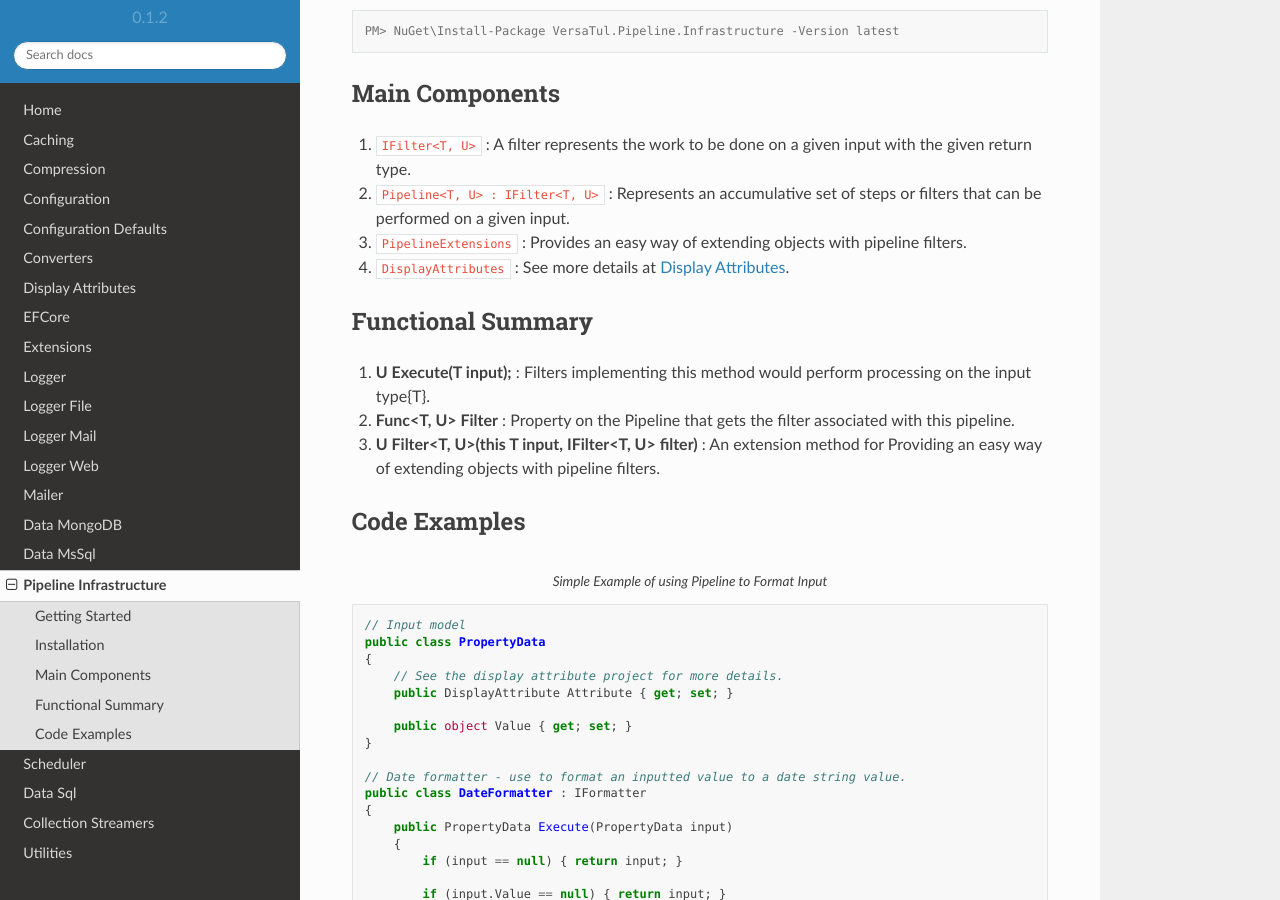
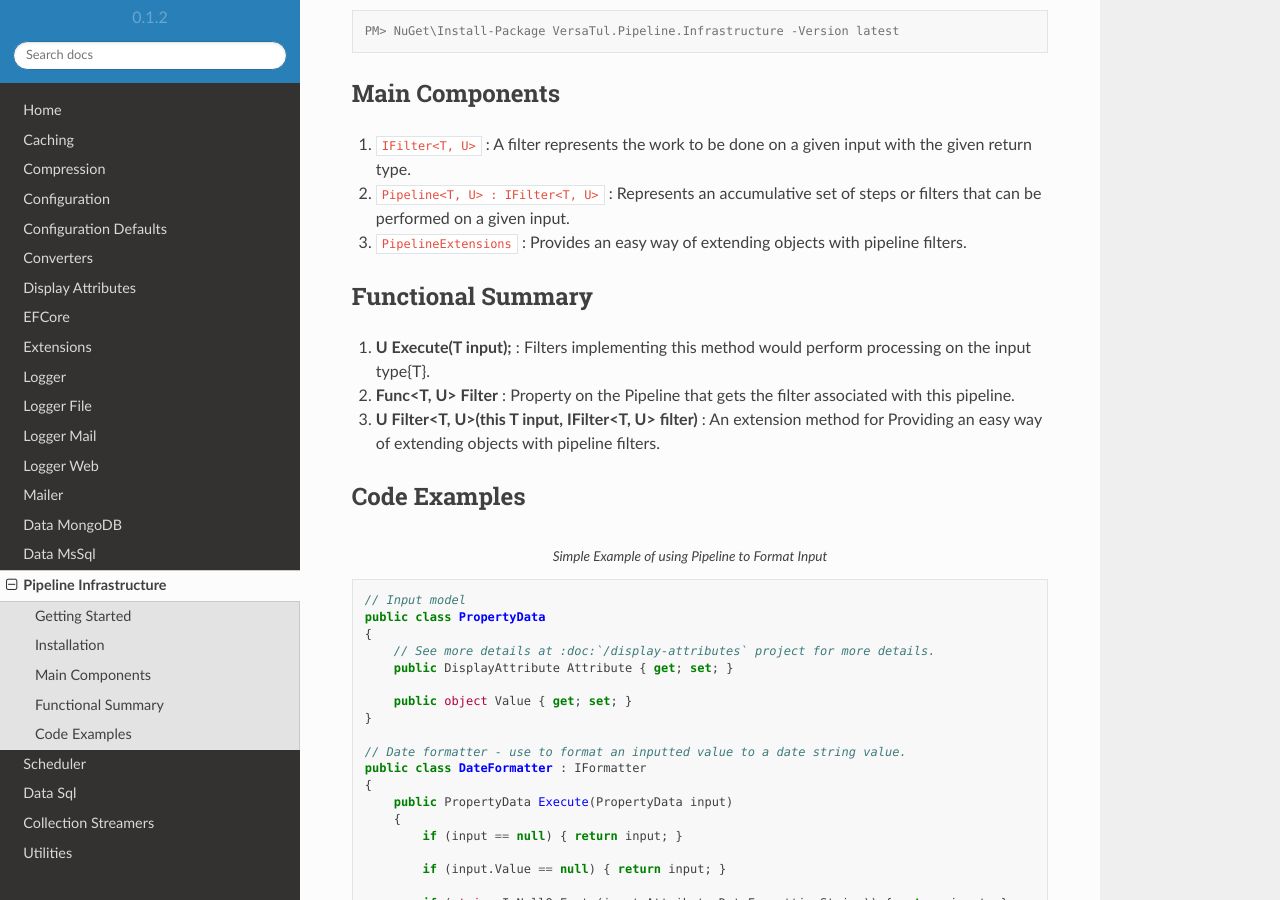
Before and after one commit to BjornWilliams/DocsVersaTul, a Sphinx documentation site: the page built from docs/source/pipeline-infrastructure.rst, in a window 1280 px wide and 900 px high, scrolled down 430 px. Built offline with Sphinx 7.4.7 and the Read the Docs theme 2.0.0, drawn with Linux system fonts in a browser that asks for light colours.

Commit message:
Update pipeline-infrastructure.rst
remove link doc

```diff
--- a/docs/source/pipeline-infrastructure.rst
+++ b/docs/source/pipeline-infrastructure.rst
@@ -21,7 +21,6 @@ Main Components
 1. ``IFilter<T, U>`` : A filter represents the work to be done on a given input with the given return type.
 2. ``Pipeline<T, U> : IFilter<T, U>`` : Represents an accumulative set of steps or filters that can be performed on a given input.
 3. ``PipelineExtensions`` : Provides an easy way of extending objects with pipeline filters.
-4. ``DisplayAttributes`` : See more details at :doc:`/display-attributes`.
 
 Functional Summary
 ------------------
@@ -38,7 +37,7 @@ Code Examples
     // Input model
     public class PropertyData
     {
-        // See the display attribute project for more details.
+        // See more details at :doc:`/display-attributes` project for more details.
         public DisplayAttribute Attribute { get; set; }
 
         public object Value { get; set; }
```
